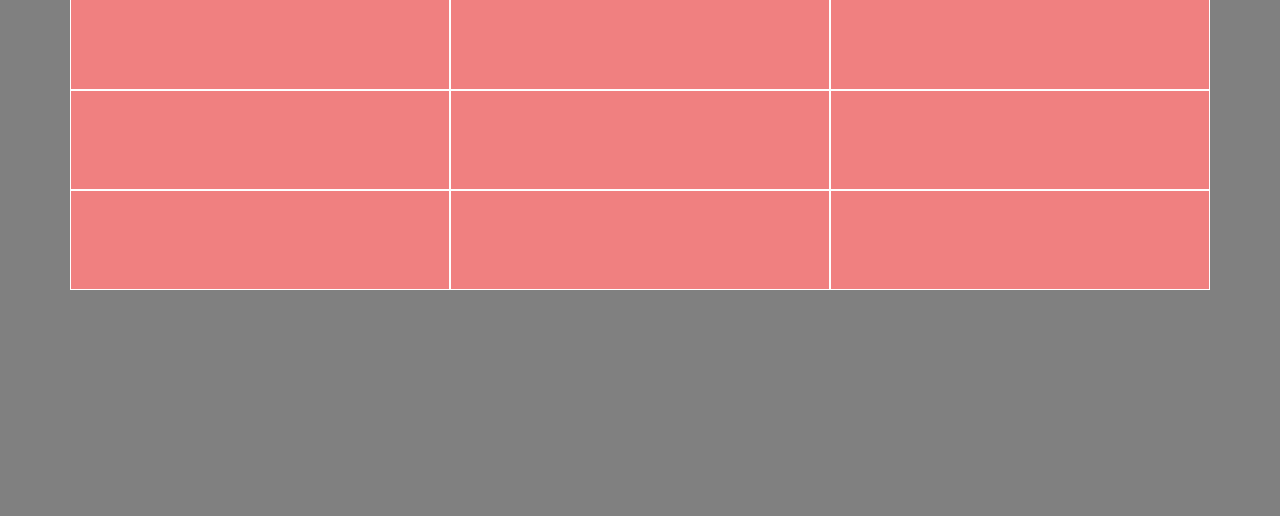
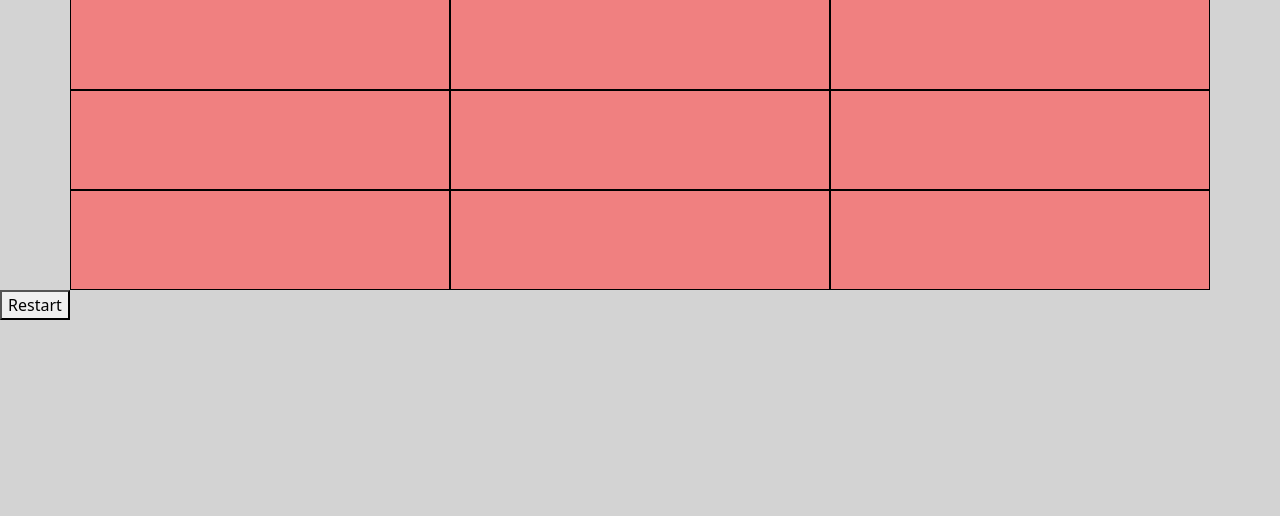
Before and after one commit to christianheuchert/TIC-TAC-TOE-client, a website built with webpack: page index.html in a window 1280 px wide. Shown: the part 284-800 px from the top of the page. Built offline with nearby package versions, Linux system fonts and the light colour scheme.

Commit message:
tictactoe onClick and restart functions 03252022
made the tic tac toe grid respond to two players exchanging clicks. Restart resests the board. I am using colors instaed of x and 0's

```diff
--- a/app/app.js
+++ b/app/app.js
@@ -6,9 +6,13 @@
 const authEvents = require('./events.js')
 
 $(() => {
-  // your JS code goes here
+  // Sign up, in, ou
   $('#sign-up-form').on('submit', authEvents.onSignUp)
   $('#sign-in-form').on('submit', authEvents.onSignIn)
   $('#sign-out-button').on('click', authEvents.onSignOut)
-  //$('#sign-out-button').on('click', authEvents.onSignOut)
+  // game listeners
+  $('.box').on('click', authEvents.boxClicked)
+  // reset
+  $('#restart').on('click', authEvents.restart)
+
 })
--- a/app/events.js
+++ b/app/events.js
@@ -7,7 +7,6 @@ const authApi = require('./api.js')
 const onSignUp = function (event){
     event.preventDefault()
     console.log('onSignUp')
-
     const data = getFormFields(event.target)
     console.log(data)
     // call API signup
@@ -20,17 +19,36 @@ const onSignIn = function(event){
     event.preventDefault()
     console.log('onSignIn')
     const data = getFormFields(event.target)
-    //console.log(data)
-
+   // call API signIn
     authApi.signIn(data)
     .then((response) => authUi.onSignInSuccess(response))
     .catch(() => authUi.onSignInFailure(data))
 }
 
 const onSignOut=function(){
+    console.log('onSignOut')
     authApi.signOut()
     .then(() => authUi.onSignOutSuccess())
     .catch(() => authUi.onSignOutFailure())
+}
+// see which player is going
+let whoClicked = false
+
+const boxClicked=function(event){
+    if (whoClicked){
+        $(this).css('background', 'lightblue')
+        $(this).unbind('click')
+        whoClicked=false
+    }else{
+        $(this).css('background', 'lightgreen')
+        $(this).unbind('click')
+        whoClicked=true
+    }
+}
+
+const restart=function(event){
+    $('.box').css('background', 'lightcoral')
+    $('.box').bind('click', boxClicked)
 }
 
 
@@ -38,5 +56,7 @@ const onSignOut=function(){
 module.exports = {
     onSignUp,
     onSignIn,
-    onSignOut
+    onSignOut,
+    boxClicked,
+    restart
 }
--- a/app/styles/index.scss
+++ b/app/styles/index.scss
@@ -2,9 +2,9 @@
 @import url('https://fonts.googleapis.com/css2?family=Playfair+Display&display=swap');
 
 $font-family: 'Playfair Display', serif;
-$Body-bg-color: grey;
+$Body-bg-color: lightgrey;
 $Box-bg-color: lightgrey;
-$box-border-color: white;
+$box-border-color: black;
 $alt-bg-color: lightcoral;
 
 body {
--- a/index.html
+++ b/index.html
@@ -40,19 +40,24 @@
 <div class="container">
   <h2>Make your move</h2>
   <div class="row">
-    <div class="col-4 box alt-color"></div>
-    <div class="col-4 box alt-color"></div>
-    <div class="col-4 box alt-color"></div>
+    <div id="1" class="col-4 box alt-color"></div>
+    <div id="2" class="col-4 box alt-color"></div>
+    <div id="3" class="col-4 box alt-color"></div>
 
-    <div class="col-4 box alt-color"></div>
-    <div class="col-4 box alt-color"></div>
-    <div class="col-4 box alt-color"></div>
+    <div id="4" class="col-4 box alt-color"></div>
+    <div id="5" class="col-4 box alt-color"></div>
+    <div id="6" class="col-4 box alt-color"></div>
 
-    <div class="col-4 box alt-color"></div>
-    <div class="col-4 box alt-color"></div>
-    <div class="col-4 box alt-color"></div>
+    <div id="7" class="col-4 box alt-color"></div>
+    <div id="8" class="col-4 box alt-color"></div>
+    <div id="9" class="col-4 box alt-color"></div>
   </div>
 </div>
+
+<button id="restart">Restart</button>
+
+
+
 </body>
 
 </html>
```
